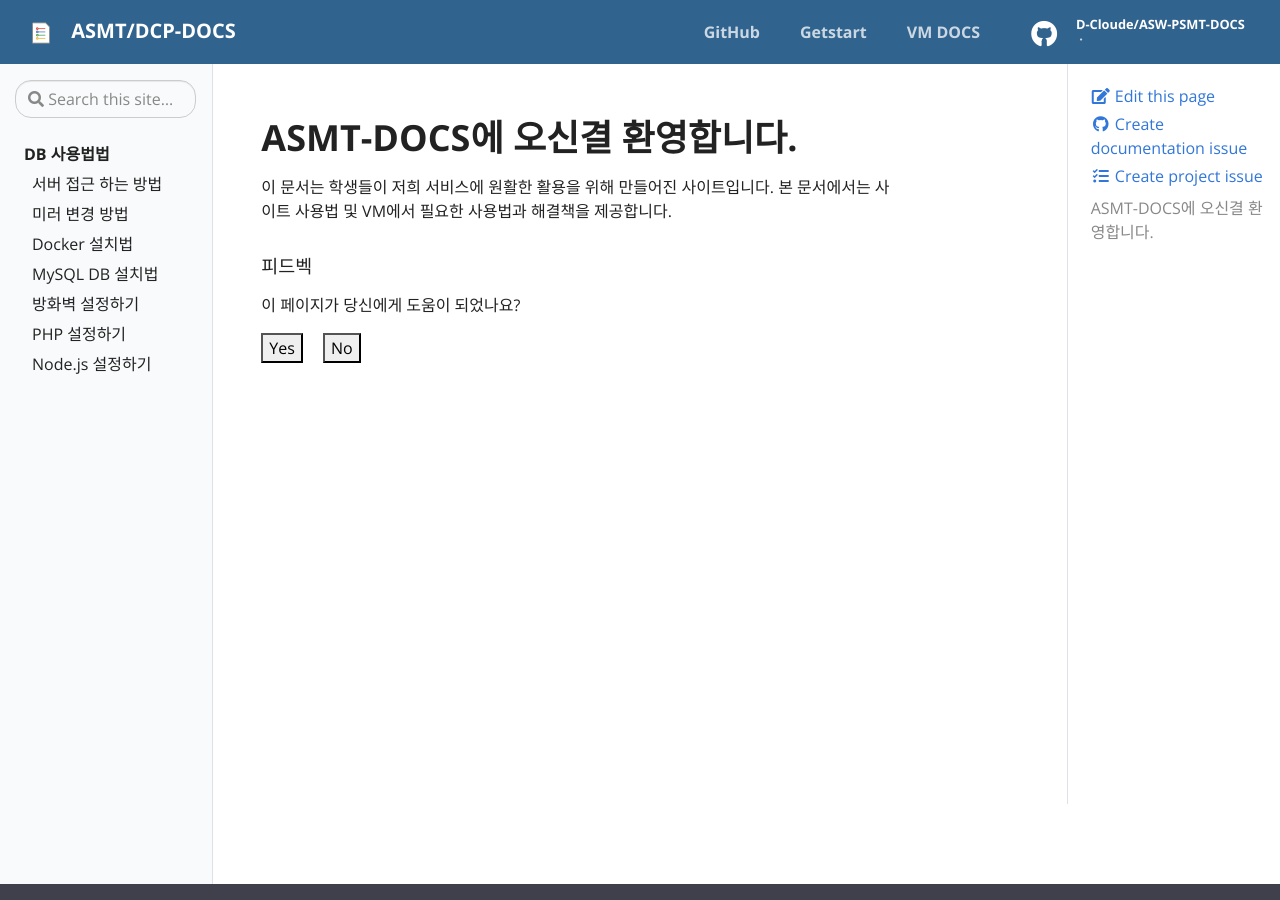
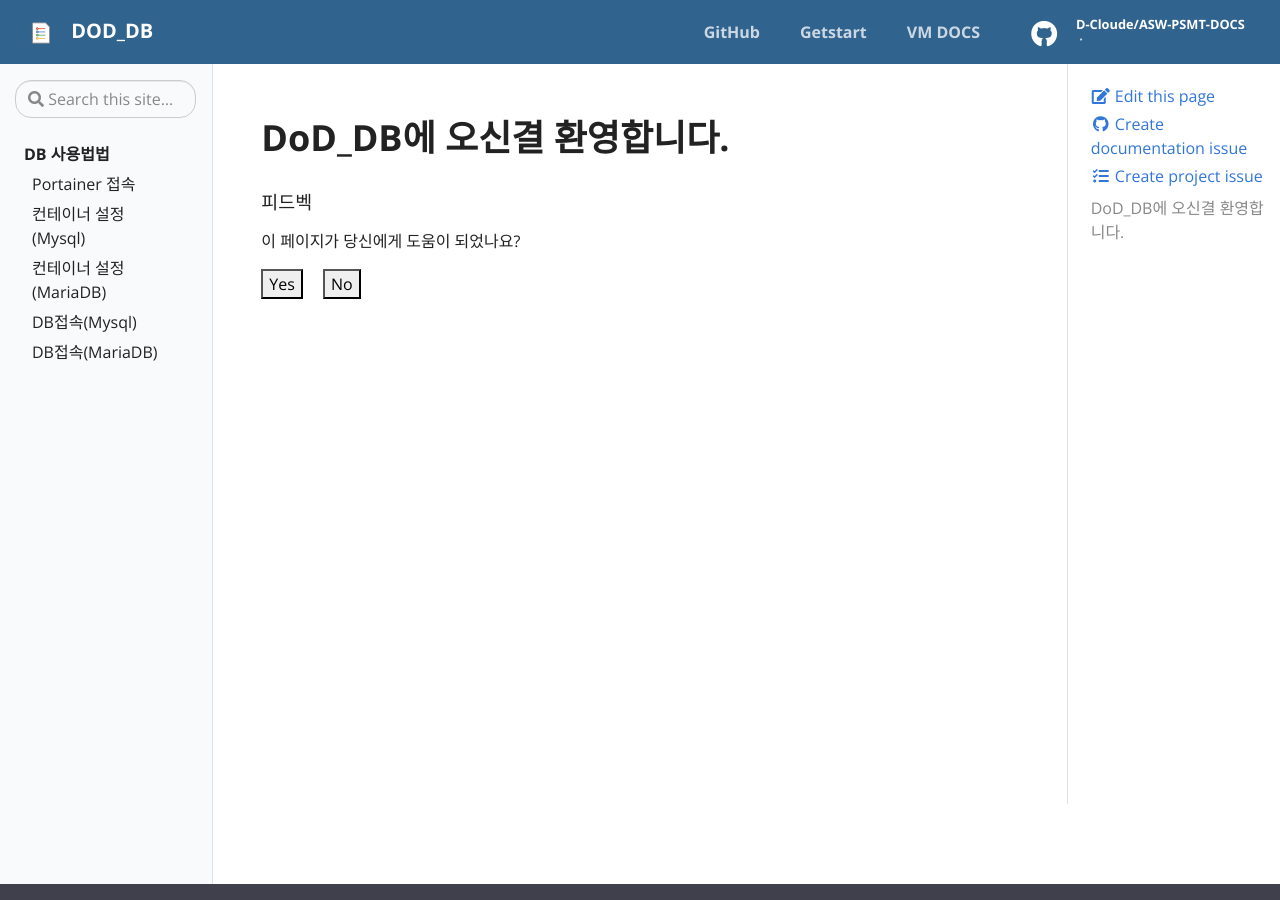
Before and after one commit to D-Cloude/DoD_Docs, a Jekyll site: the page built from pages/index.md, in a window 1280 px wide and 900 px high. Built offline with Jekyll 4.4.1, drawn with Linux system fonts in a browser that asks for light colours.

Commit message:
기초작업

```diff
--- a/Gemfile
+++ b/Gemfile
@@ -22,3 +22,5 @@ gem "github-pages", group: :jekyll_plugins
 # group :jekyll_plugins do
 #   gem "jekyll-github-metadata", "~> 1.0"
 # end
+
+gem "webrick", "~> 1.9"
--- a/_config.yml
+++ b/_config.yml
@@ -14,12 +14,11 @@
 # You can create any custom variable you would like, and they will be accessible
 # in the templates via {{ site.myvariable }}.
 
-title: ASMT/DCP-DOCS
+title: DoD_DB
 email: lyw514549@gmail.com
 author: INMD1
 description: > # this means to ignore newlines until "baseurl:"
-  동의대학교 응용소프트웨어에서 사용되는 가상 실습 플랫폼
-  문서입니다.
+  동의대학교 응용소프트웨어.
 
 # Add your baseurl here (your repository) but DO NOT CHANGE THE LINE NUMBER without editing .circleci/circle_urls.sh
 baseurl: "/site" # the subpath of your site, e.g. /blog
--- a/_data/toc.yml
+++ b/_data/toc.yml
@@ -1,17 +1,13 @@
 - title: DB 사용법법
   url: docs
   links:
-    - title: 서버 접근 하는 방법
+    - title: Portainer 접속
       url: docs/howtoaccess
-    - title: 미러 변경 방법
+    - title: 컨테이너 설정 (Mysql)
       url: docs/howtochangemirror
-    - title: Docker 설치법
+    - title: 컨테이너 설정 (MariaDB)
+      url: docs/howtochangemirror
+    - title: DB접속(Mysql)
       url: docs/howtoinstalldocker
-    - title: MySQL DB 설치법
+    - title: DB접속(MariaDB)
       url: docs/howtoinstallmysql
-    - title: 방화벽 설정하기
-      url: docs/howtosetufw
-    - title: PHP 설정하기
-      url: docs/howtosetphp
-    - title: Node.js 설정하기
-      url: docs/howtoinstallnodejs
--- a/pages/index.md
+++ b/pages/index.md
@@ -4,7 +4,4 @@ title: Docsy Jekyll Theme
 permalink: /
 ---
 
-# ASMT-DOCS에 오신결 환영합니다.
-
-이 문서는 학생들이 저희 서비스에 원활한 활용을 위해 만들어진 사이트입니다.
-본 문서에서는 사이트 사용법 및 VM에서 필요한 사용법과 해결책을 제공합니다.
+# DoD_DB에 오신결 환영합니다.
```
Also changed, not shown: _posts/2019-06-28-hello-world.md (deleted, +0 -12 lines), _posts/2019-06-29-welcome.md (deleted, +0 -36 lines).
